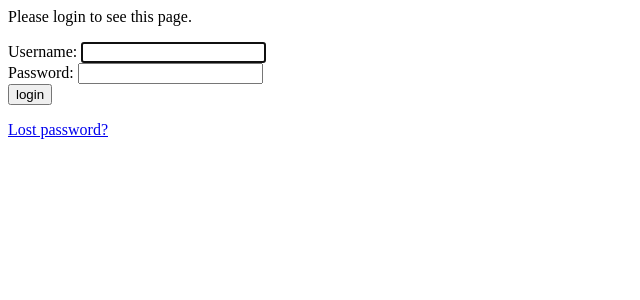
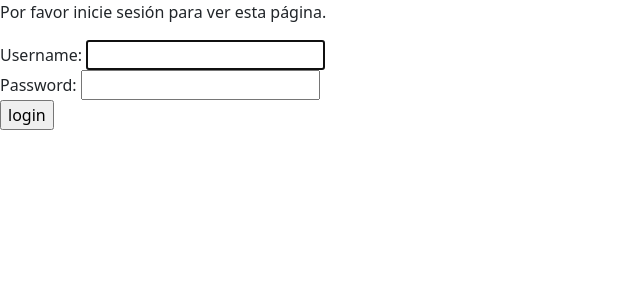
Before and after one commit to yadersystem/superbeautyassesment, a Django app: page /accounts/login/?next=/inventario/equipo_details/ in a window 1280 px wide. Shown: the top 300 px of the page, without its empty margins (0-640 px from the left). Run offline with Django 3.2, Linux system fonts and the light colour scheme.

Commit message:
retoque al login

```diff
--- a/inventario/templates/inventario/base.html
+++ b/inventario/templates/inventario/base.html
@@ -9,6 +9,7 @@
     <title>Document</title>
 </head>
 <body>
+
     {% block logout %}
         <a href="{% url 'login'%}">Click para cerrar session</a>
     {% endblock %}
@@ -17,7 +18,6 @@
         <form method="post" >
         {%csrf_token%}
             Tipo:<input type="text" name="tipo" />
-            <!--input type="submit" value="Submit"-->
             Referencia: <input type="text" name="referencia" />
             <input type="submit" value="Submit">
         </form>
@@ -29,5 +29,6 @@
     {% block atras %}
         <h4><a href="{% url 'index' %}"><< Atras</a></h4>
     {% endblock %}
+
 </body>
 </html>
--- a/templates/registration/login.html
+++ b/templates/registration/login.html
@@ -1,17 +1,27 @@
-{#{% extends "base_generic.html" %}#}
+<!doctype html>
+<html lang="en">
+<head>
+    <meta charset="UTF-8">
+    <meta name="viewport"
+          content="width=device-width, user-scalable=no, initial-scale=1.0, maximum-scale=1.0, minimum-scale=1.0">
+    <meta http-equiv="X-UA-Compatible" content="ie=edge">
+    <link href="https://cdn.jsdelivr.net/npm/bootstrap@5.0.0-beta1/dist/css/bootstrap.min.css" rel="stylesheet" crossorigin="anonymous">
+    <title>Login</title>
+</head>
+<body>
 
 {% block content %}
 
 {% if form.errors %}
-<p>Your username and password didn't match. Please try again.</p>
+    <p>Su Usuario o contraseña son invalidos intentelo de nuevo.</p>
 {% endif %}
 
 {% if next %}
     {% if user.is_authenticated %}
-    <p>Your account doesn't have access to this page. To proceed,
-    please login with an account that has access.</p>
+        <p>Su cuenta no tiene acceso a esta página. Para proceder,
+        por favor inicie sesión con una cuenta que tenga acceso.</p>
     {% else %}
-    <p>Please login to see this page.</p>
+        <p>Por favor inicie sesión para ver esta página.</p>
     {% endif %}
 {% endif %}
 
@@ -33,7 +43,8 @@
     </div>
 </form>
 
-{# Assumes you setup the password_reset view in your URLconf #}
-<p><a href="{% url 'password_reset' %}">Lost password?</a></p>
+{% endblock %}
 
-{% endblock %}
+<script src="https://cdn.jsdelivr.net/npm/bootstrap@5.0.0-beta1/dist/js/bootstrap.bundle.min.js"crossorigin="anonymous"></script>
+</body>
+</html>
```
Lines whose indentation alone changed are shown as unchanged.
